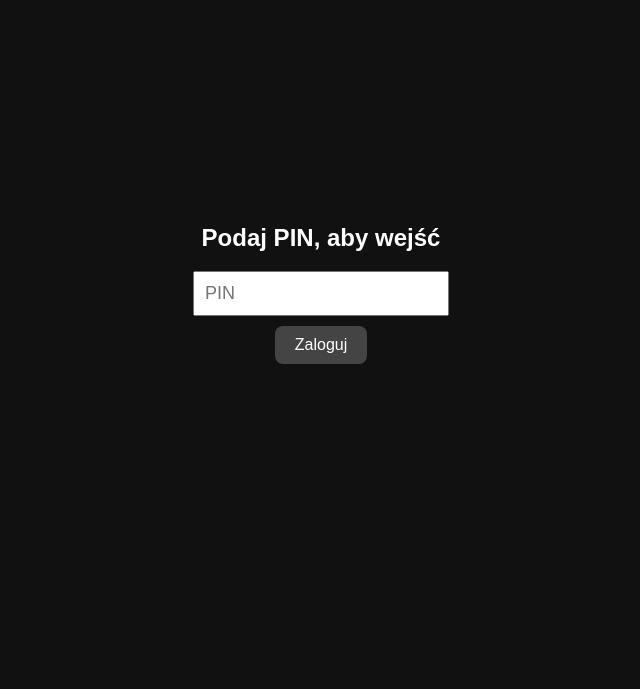
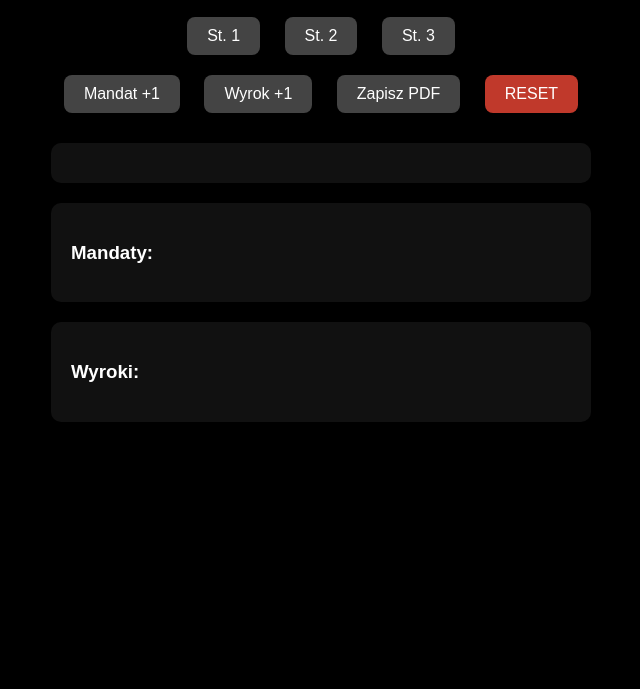
Before and after one commit to Redelek/Sluzba, a plain HTML site: page index.html in a window 1280 px wide. Shown: the part 111-800 px from the top of the page, without its empty margins (319-959 px from the left). Drawn offline with Linux system fonts and the light colour scheme.

Commit message:
Update index.html

```diff
--- a/index.html
+++ b/index.html
@@ -4,6 +4,7 @@
   <meta charset="UTF-8" />
   <meta name="viewport" content="width=device-width, initial-scale=1.0" />
   <title>Służba</title>
+  <script src="https://cdnjs.cloudflare.com/ajax/libs/html2pdf.js/0.10.1/html2pdf.bundle.min.js"></script>
   <style>
     body {
       background-color: #000;
@@ -36,7 +37,7 @@
       background-color: #e74c3c;
     }
 
-    .log {
+    .log, #mandaty-list, #wyroki-list {
       margin-top: 20px;
       text-align: left;
       max-width: 500px;
@@ -63,38 +64,17 @@
       cursor: pointer;
       font-weight: bold;
     }
-
-    #login-screen {
-      position: fixed;
-      top: 0;
-      left: 0;
-      width: 100%;
-      height: 100%;
-      background: #111;
-      color: #fff;
-      display: flex;
-      flex-direction: column;
-      justify-content: center;
-      align-items: center;
-      z-index: 9999;
-    }
   </style>
 </head>
 <body>
-  <div id="login-screen">
-    <h2>Podaj PIN, aby wejść</h2>
-    <input id="pin-input" type="password" placeholder="PIN" style="padding:10px; font-size:18px;" />
-    <button onclick="checkPin()">Zaloguj</button>
-    <p id="pin-error" style="color:red; display:none; margin-top:10px;">Zły PIN</p>
-  </div>
+  <h1>Raport służby</h1>
 
-  <h1>Raport służby</h1>
-  <button onclick="start()" id="st1">St. 1</button>
-  <button onclick="pause()" id="st2">St. 2</button>
-  <button onclick="stop()" id="st3">St. 3</button>
-  <br>
+  <button onclick="start()">St. 1</button>
+  <button onclick="pause()">St. 2</button>
+  <button onclick="stop()">St. 3</button><br>
   <button onclick="addMandat()">Mandat +1</button>
   <button onclick="addWyrok()">Wyrok +1</button>
+  <button onclick="saveAsPDF()">Zapisz PDF</button>
   <button onclick="resetAll()" id="reset">RESET</button>
 
   <div class="log" id="log"></div>
@@ -102,18 +82,6 @@
   <div id="wyroki-list"></div>
 
   <script>
-    // PIN screen logic
-    function checkPin() {
-      const correctPin = "1234"; // ← Zmień tutaj PIN
-      const userPin = document.getElementById("pin-input").value;
-
-      if (userPin === correctPin) {
-        document.getElementById("login-screen").style.display = "none";
-      } else {
-        document.getElementById("pin-error").style.display = "block";
-      }
-    }
-
     let startTime, pausedTime = 0, timerRunning = false;
 
     const loadData = () => {
@@ -182,14 +150,14 @@ Wyroki: ${totalWyroki.length}`;
 
     const addMandat = () => {
       const { totalMinutes, totalMandaty, totalWyroki } = loadData();
-      totalMandaty.push(new Date().toLocaleTimeString());
+      totalMandaty.push(new Date().toLocaleString());
       saveData(totalMinutes, totalMandaty, totalWyroki);
       renderItems();
     }
 
     const addWyrok = () => {
       const { totalMinutes, totalMandaty, totalWyroki } = loadData();
-      totalWyroki.push(new Date().toLocaleTimeString());
+      totalWyroki.push(new Date().toLocaleString());
       saveData(totalMinutes, totalMandaty, totalWyroki);
       renderItems();
     }
@@ -230,7 +198,21 @@ Wyroki: ${totalWyroki.length}`;
       }
     }
 
-    renderItems(); // renderuj po załadowaniu
+    const saveAsPDF = () => {
+      const element = document.createElement("div");
+      const { totalMinutes, totalMandaty, totalWyroki } = loadData();
+      element.innerHTML = `
+        <h1>Raport tygodniowy</h1>
+        <p>Łączna ilość godzin: ${formatTime(totalMinutes)}</p>
+        <p>Mandaty:</p>
+        <ul>${totalMandaty.map(m => `<li>${m}</li>`).join("")}</ul>
+        <p>Wyroki:</p>
+        <ul>${totalWyroki.map(w => `<li>${w}</li>`).join("")}</ul>
+      `;
+      html2pdf().from(element).save("raport.pdf");
+    }
+
+    renderItems();
   </script>
 </body>
 </html>
```
